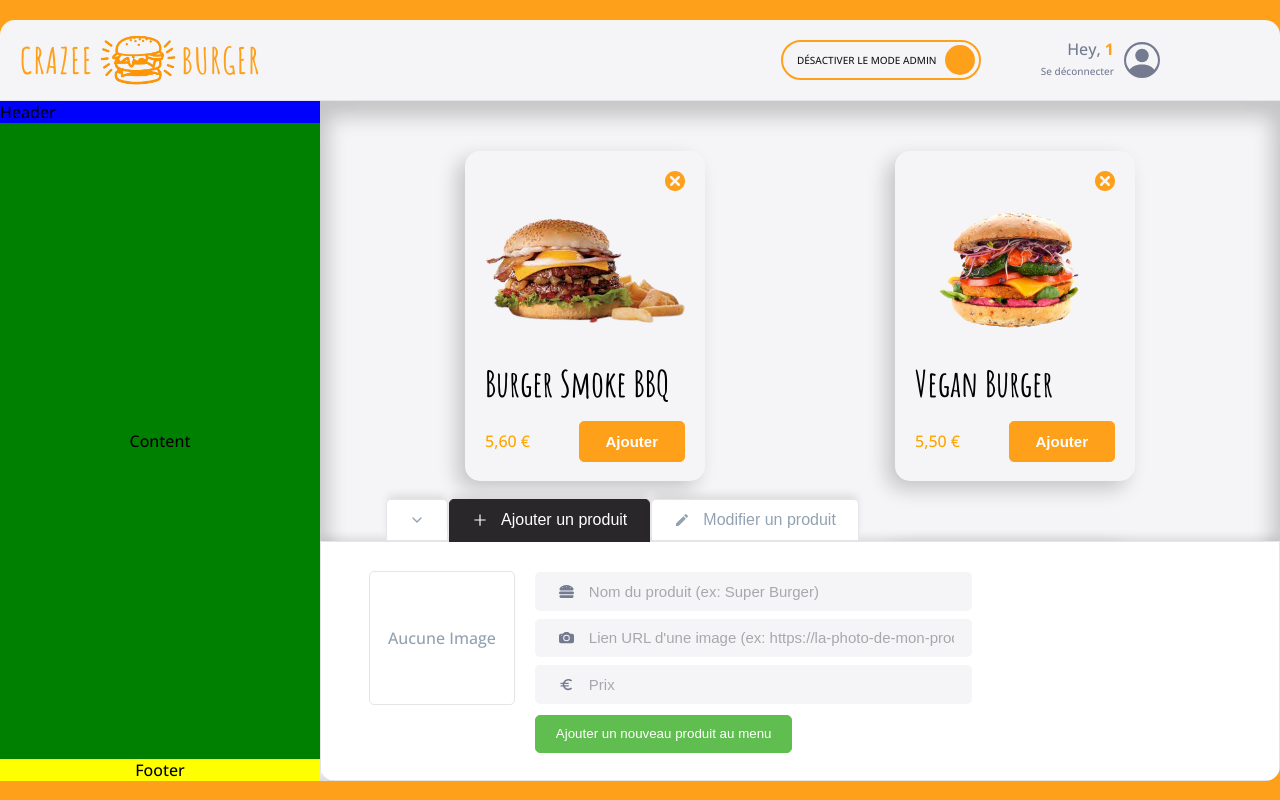
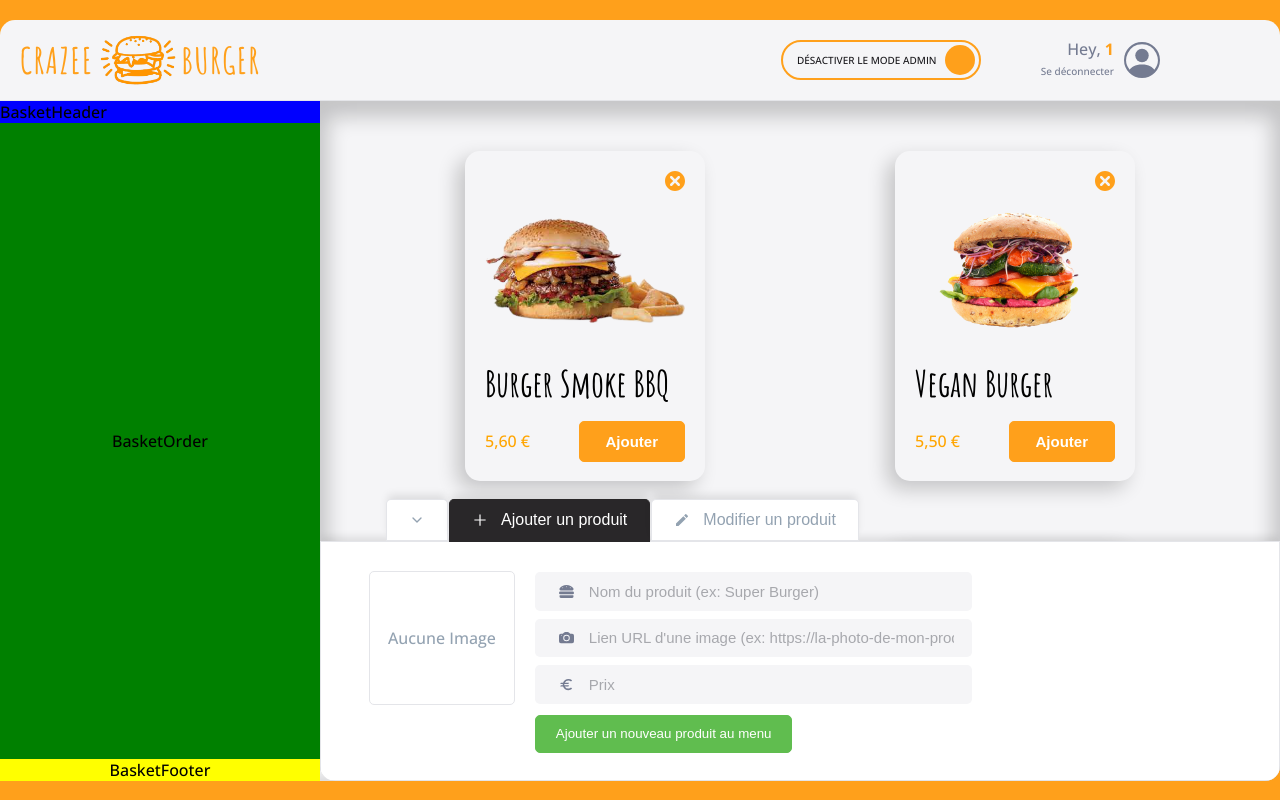
Before and after one commit to QiaoAn05/crazee-burger, a React (Vite) app: page /order/1 in a window 1280 px wide. Built offline with nearby package versions, Linux system fonts and the light colour scheme.

Commit message:
💄F10: BASKET > Create <BasketHeader />, <BasketOrder />, <BasketFooter />

```diff
--- a/src/components/pages/order/main/Basket.jsx
+++ /dev/null
@@ -1,33 +0,0 @@
-import styled from "styled-components";
-
-export default function Basket() {
-  return (
-    <BasketStyled>
-      <div className="header">Header</div>
-      <div className="content">Content</div>
-      <div className="footer">Footer</div>
-    </BasketStyled>
-  );
-}
-
-const BasketStyled = styled.aside`
-  background-color: red;
-  display: flex;
-  flex-direction: column;
-  .header {
-    background-color: blue;
-  }
-  .content {
-    background-color: green;
-    flex-grow: 1;
-    display: flex;
-    justify-content: center;
-    align-items: center;
-  }
-  .footer {
-    background-color: yellow;
-    display: flex;
-    justify-content: center;
-    align-items: center;
-  }
-`;
--- a/src/components/pages/order/main/Main.jsx
+++ b/src/components/pages/order/main/Main.jsx
@@ -1,6 +1,6 @@
 import styled from "styled-components";
 import { theme } from "../../../../theme";
-import Basket from "./Basket";
+import Basket from "./basket/Basket";
 import Menu from "./menu/Menu";
 import Admin from "./admin/Admin";
 import { useContext } from "react";
--- /dev/null
+++ b/src/components/pages/order/main/basket/Basket.jsx
@@ -0,0 +1,20 @@
+import styled from "styled-components";
+import BasketHeader from "./BasketHeader";
+import BasketFooter from "./BasketFooter";
+import BasketOrder from "./BasketOrder";
+
+export default function Basket() {
+  return (
+    <BasketStyled>
+      <BasketHeader />
+      <BasketOrder />
+      <BasketFooter />
+    </BasketStyled>
+  );
+}
+
+const BasketStyled = styled.aside`
+  background-color: red;
+  display: flex;
+  flex-direction: column;
+`;
--- /dev/null
+++ b/src/components/pages/order/main/basket/BasketFooter.jsx
@@ -0,0 +1,13 @@
+import React from "react";
+import styled from "styled-components";
+
+export default function BasketFooter() {
+  return <BasketFooterStyled>BasketFooter</BasketFooterStyled>;
+}
+
+const BasketFooterStyled = styled.div`
+  background-color: yellow;
+  display: flex;
+  justify-content: center;
+  align-items: center;
+`;
--- /dev/null
+++ b/src/components/pages/order/main/basket/BasketHeader.jsx
@@ -0,0 +1,10 @@
+import React from "react";
+import styled from "styled-components";
+
+export default function BasketHeader() {
+  return <BasketHeaderStyled>BasketHeader</BasketHeaderStyled>;
+}
+
+const BasketHeaderStyled = styled.div`
+  background-color: blue;
+`;
--- /dev/null
+++ b/src/components/pages/order/main/basket/BasketOrder.jsx
@@ -0,0 +1,14 @@
+import React from "react";
+import styled from "styled-components";
+
+export default function BasketOrder() {
+  return <BasketOrderStyled>BasketOrder</BasketOrderStyled>;
+}
+
+const BasketOrderStyled = styled.div`
+  background-color: green;
+  flex-grow: 1;
+  display: flex;
+  justify-content: center;
+  align-items: center;
+`;
```
